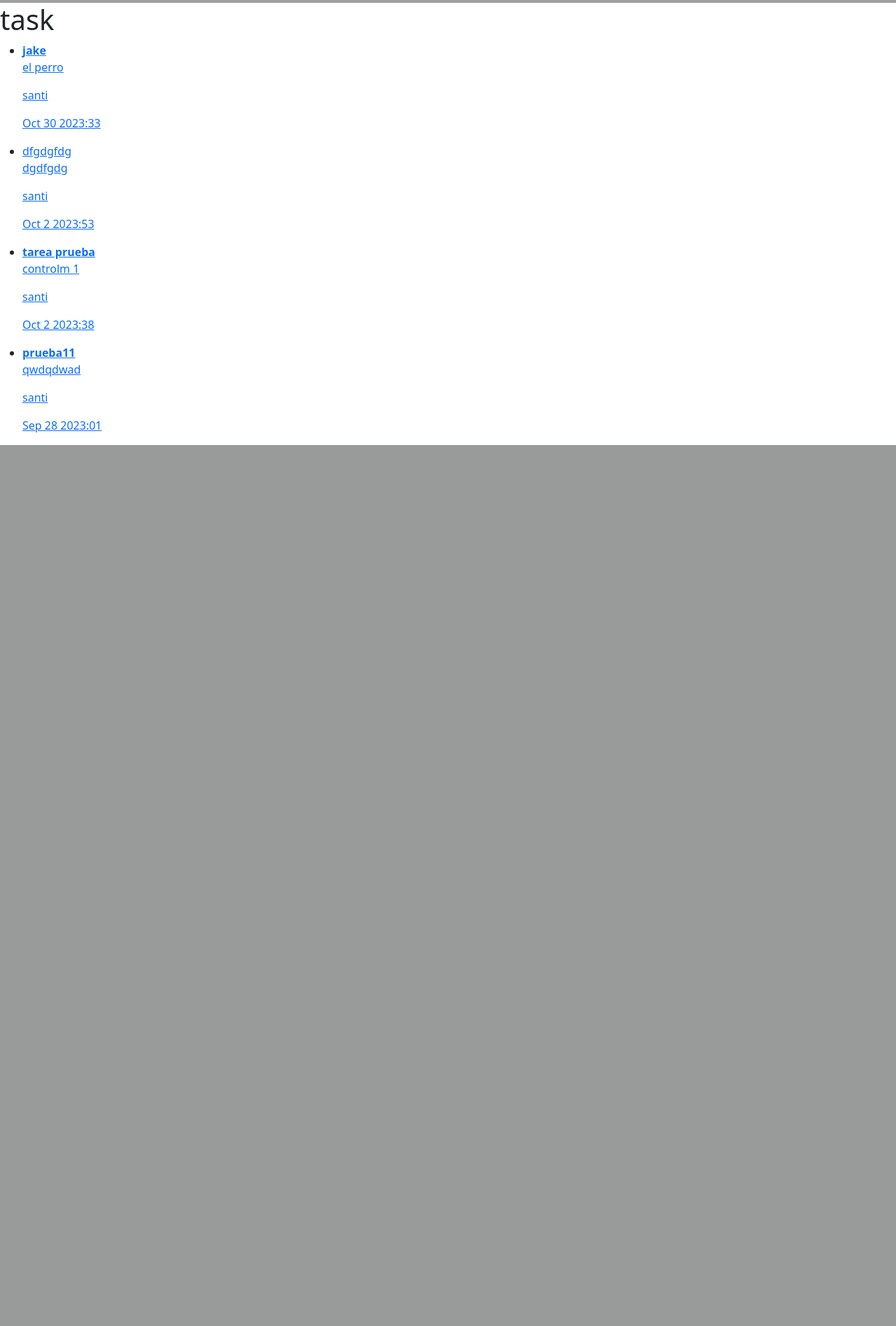
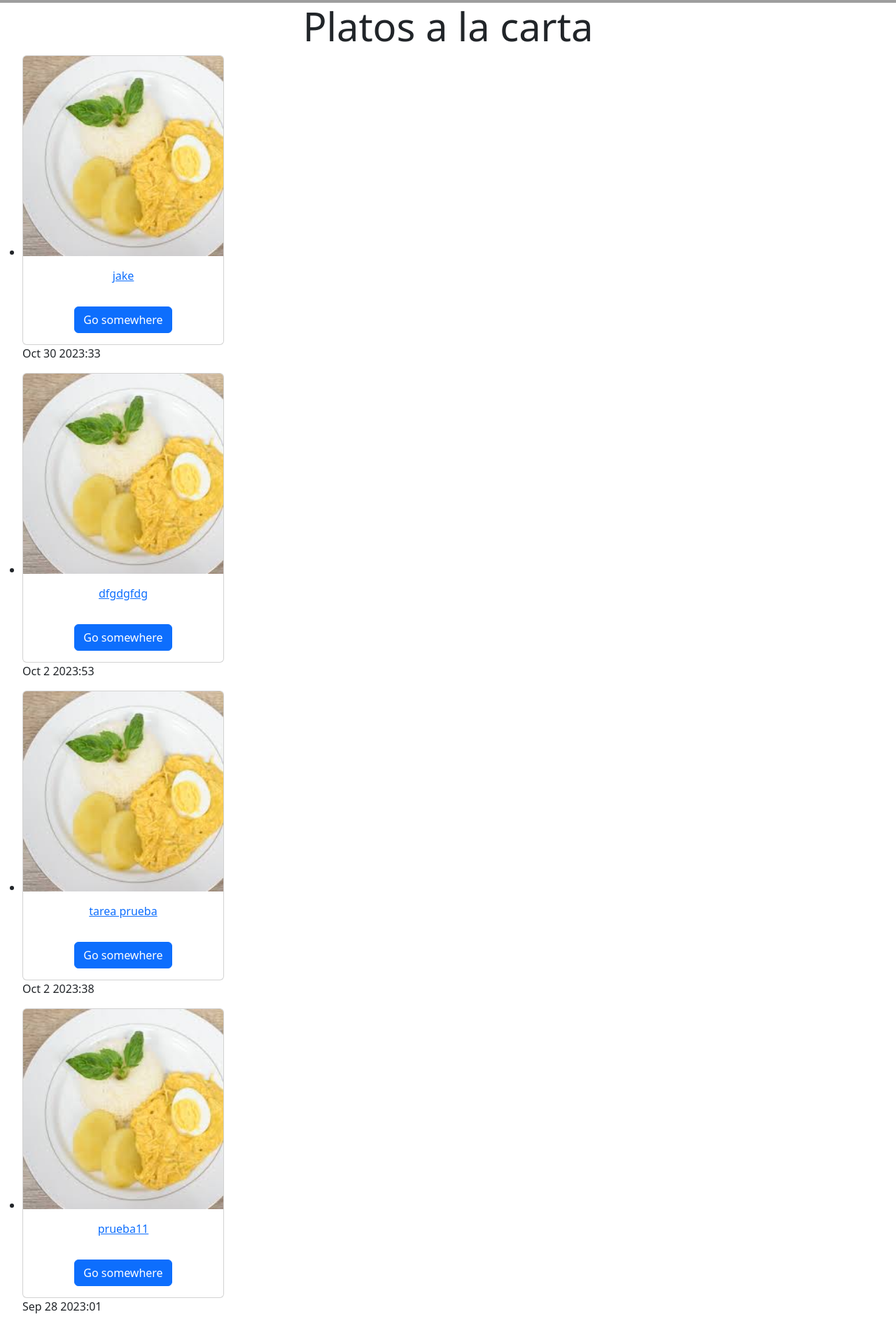
Before and after one commit to dan-max/sapore-rafinatto, a Django app: page /task_completed/ in a window 1280 px wide. Shown: the part 796-2691 px from the top of the page at 70% size. Before the commit the page ends 1432 px from the top, so only its background shows below. Run offline with Django 4.2, Linux system fonts and the light colour scheme; a user stored in the database is signed in; data comes from the database, SQL or seed files in the repository; grey boxes are pictures that could not be loaded.

Commit message:
tarjetas de platillos- agregada campo de subir imagenes

```diff
--- a/tasks/models.py
+++ b/tasks/models.py
@@ -8,5 +8,6 @@ class Task(models.Model):
     datecompleted= models.DateTimeField(null=True, blank=True)
     important= models.BooleanField(default=False)
     user = models.ForeignKey(User, on_delete=models.CASCADE)
+    image= models.ImageField(upload_to='photos', null=True)
     def __str__(self):
         return self.title + ' - by ' + self.user.username
--- a/tasks/templates/task.html
+++ b/tasks/templates/task.html
@@ -1,23 +1,22 @@
 {% extends 'base.html' %}
+{% load static %}
 {% block content %}
 
-<h1>task</h1>
+<h1 class="display-4 d-flex justify-content-center align-items-center">Platos a la carta</h1>
 
 <ul>
     {% for task in tasks %}
     <li>
-        <a href="{% url 'task_detail' task.id %}">
-        {% if task.important %}
-        <strong>{{task.title}}</strong>
-
-    {% else %}
-
-    {{task.title}}
-
-    {% endif %}
-    <br>
-    <p>{{task.description}}</p>
-    <p>{{task.user.username}}</p>
+        <div class="card" style="width: 18rem;">
+            <img src="{% static 'imagenes\images.jpg' %}" class="card-img-top" alt="platillo">
+            <div class="card-body column d-flex justify-content-center align-items-center">
+              <h5 class="card-title"><a href="{% url 'task_detail' task.id %}"></h5>
+              <p class="card-text">{{task.title}}</p>
+            </div>
+            <div class="card-body column d-flex justify-content-center align-items-center">
+            <a href="#" class="btn btn-primary">Go somewhere</a>
+            </div>
+          </div>
     <p>{{task.datecompleted|date:'M j Y:i'}}</p>
     </a>
     </li>
```
Also changed, not shown: tasks/migrations/0004_task_image.py (added), tasks/static/imagenes/images.jpg (added).
